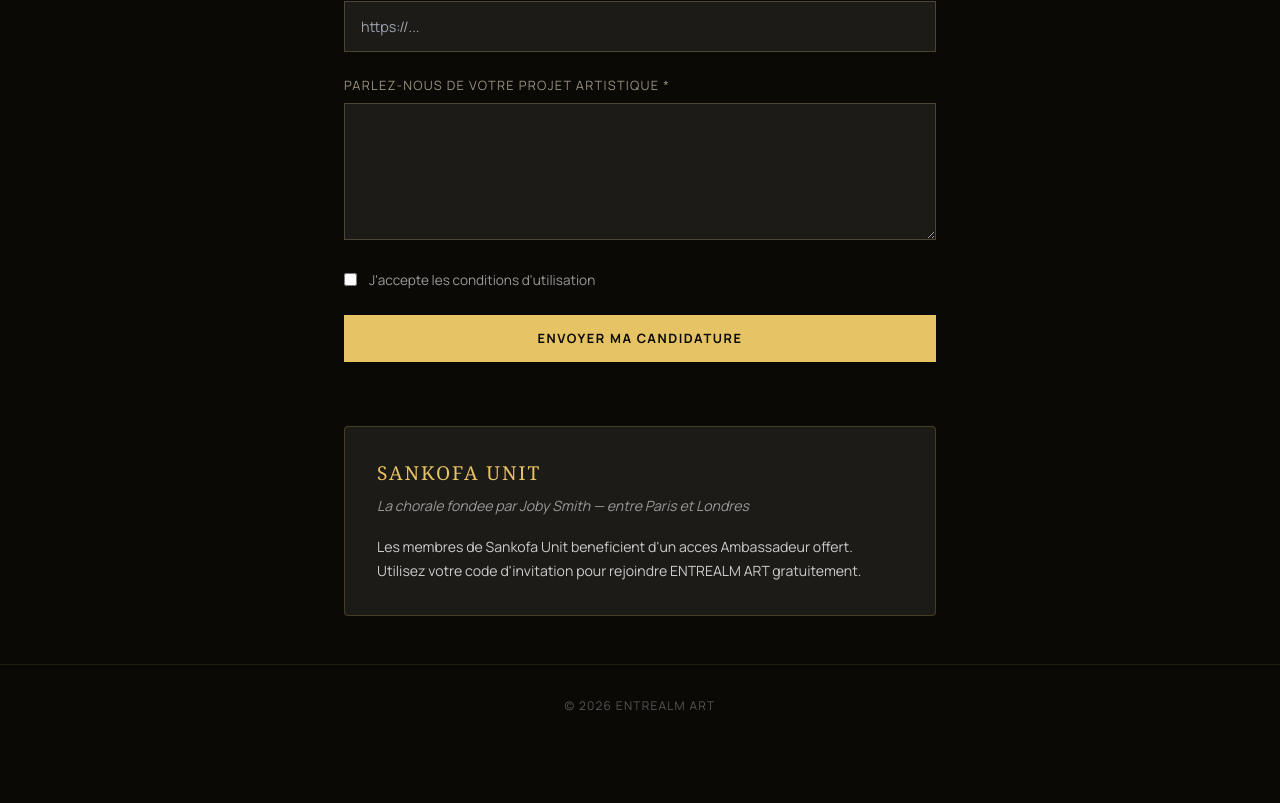
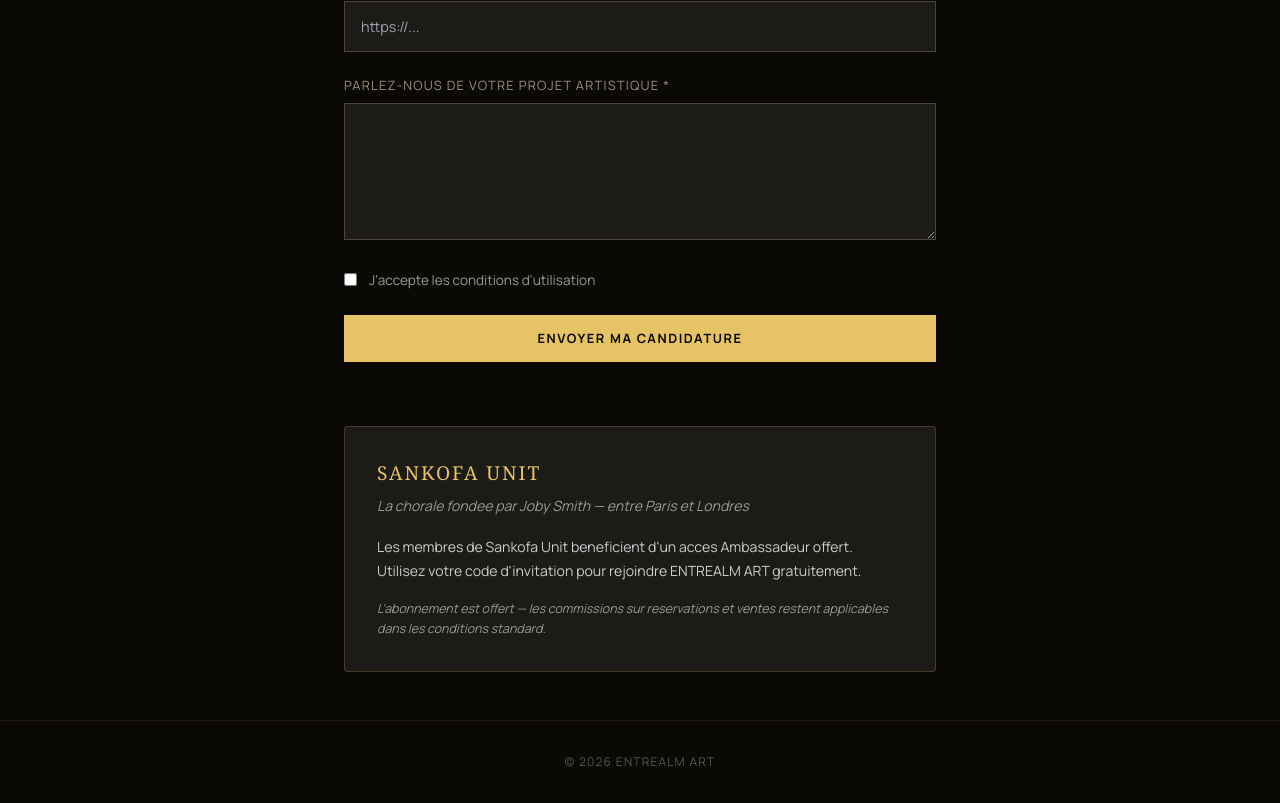
Before and after one commit to DavidSmite/entrealm-frontend, a Next.js app: page /inscription in a window 1280 px wide. Shown: the part 1097-1900 px from the top of the page. Before the commit the page ends 1844 px from the top, so only its background shows below. Built offline with nearby package versions, Linux system fonts and the light colour scheme; no server answers.

Commit message:
feat: precision commissions sur offre Ambassadeur + section Sankofa Unit

```diff
--- a/src/app/inscription/page.tsx
+++ b/src/app/inscription/page.tsx
@@ -347,6 +347,11 @@ export default function InscriptionPage() {
                   </label>
                 ))}
               </div>
+              {form.offre === "ambassadeur" && (
+                <p style={{ color: "#999", fontSize: "0.78rem", fontStyle: "italic", marginTop: "0.5rem", lineHeight: 1.6 }}>
+                  Abonnement offert sur invitation — commission standard applicable sur les reservations et ventes (8% VITRINE / 10% SCENE)
+                </p>
+              )}
             </div>
 
             {/* Code d'invitation (si ambassadeur) */}
@@ -472,9 +477,12 @@ export default function InscriptionPage() {
             <p style={{ color: "#999", fontSize: "0.88rem", marginBottom: "1.2rem", fontStyle: "italic" }}>
               La chorale fondee par Joby Smith — entre Paris et Londres
             </p>
-            <p style={{ color: "#ccc", fontSize: "0.88rem", lineHeight: 1.7 }}>
+            <p style={{ color: "#ccc", fontSize: "0.88rem", lineHeight: 1.7, marginBottom: "1rem" }}>
               Les membres de Sankofa Unit beneficient d&apos;un acces Ambassadeur offert.
               Utilisez votre code d&apos;invitation pour rejoindre ENTREALM ART gratuitement.
+            </p>
+            <p style={{ color: "#999", fontSize: "0.78rem", fontStyle: "italic", lineHeight: 1.6 }}>
+              L&apos;abonnement est offert — les commissions sur reservations et ventes restent applicables dans les conditions standard.
             </p>
           </div>
         </FadeIn>
```
